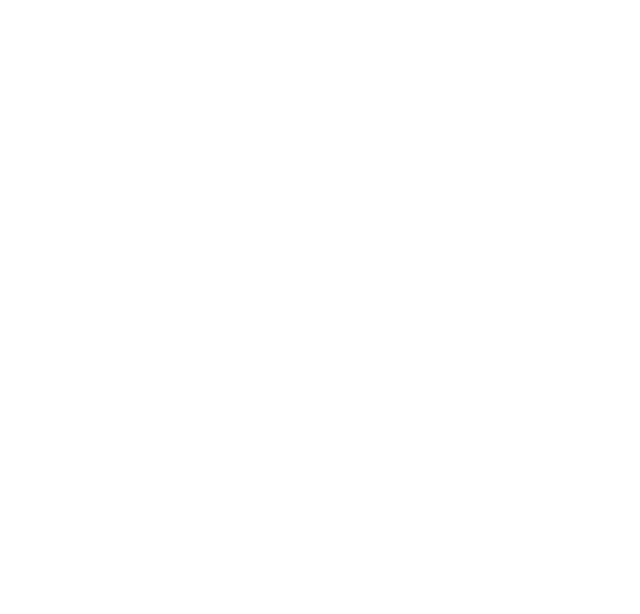
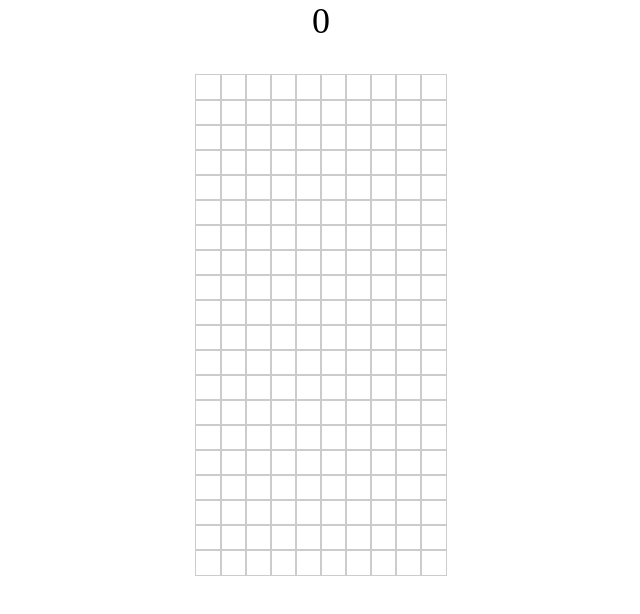
Before and after one commit to prgrms-web-devcourse/FEDC5_DeCoAlGo, a plain HTML site: page Tetris/index.html in a window 1280 px wide. Shown: the whole page, without its empty margins (319-959 px from the left). Drawn offline with Linux system fonts and the light colour scheme.

Commit message:
Feat: 보드 기능 구현 완료 Comment: html을 주로 사용하기보다는 js에서 추가하는 형식으로 구현했고 기존에 class형태를 id형태로 바꿔서 구현했습니다.

```diff
--- a/Tetris/index.html
+++ b/Tetris/index.html
@@ -7,6 +7,7 @@
     <title>Tetris</title>
   </head>
   <body>
+    <div id="wrapper"></div>
     <script src="index.js"></script>
   </body>
 </html>
--- a/Tetris/index.js
+++ b/Tetris/index.js
@@ -1 +1,27 @@
 const $ = document;
+
+const score = $.createElement("div"); //점수
+score.id = "score";
+score.innerText = 0;
+
+const board = $.createElement("div"); //보드
+board.id = "board";
+
+const whole_ul = $.createElement("ul"); //전체를 가지고 있는 ul
+
+$.getElementById("wrapper").appendChild(score);
+$.getElementById("wrapper").appendChild(board);
+$.getElementById("board").appendChild(whole_ul);
+
+// console.log(whole_ul);
+
+for (let i = 0; i < 20; i++) {
+  const li = $.createElement("li"); // 가로 행 한 줄을 가지고 있는 li tag
+  const ul = $.createElement("ul"); // 가로 행 한 줄
+  for (let j = 0; j < 10; j++) {
+    const matrix = $.createElement("li"); //각각 하나의 칸
+    ul.prepend(matrix);
+  }
+  li.prepend(ul);
+  whole_ul.prepend(li);
+}
--- a/Tetris/style.css
+++ b/Tetris/style.css
@@ -12,28 +12,28 @@ body {
   overflow: hidden; /* 넘어가는 컨텐츠는 숨겨버린다  */
 }
 
-.score {
+#score {
   text-align: center;
   font-size: 36px;
   margin-bottom: 2rem;
 }
 
-.playground ul {
+#board > ul {
   border: 1px solid #333;
   width: 250px;
   margin: 0 auto;
 }
 
-.playground ul li {
+#board > ul > li {
   width: 100%;
   height: 25px;
 }
 
-.playground ul li ul {
+#board > ul > li > ul {
   display: flex;
 }
 
-.playground ul li ul li {
+#board > ul > li > ul > li {
   width: 25px;
   height: 25px;
   outline: 1px solid #ccc;
```
